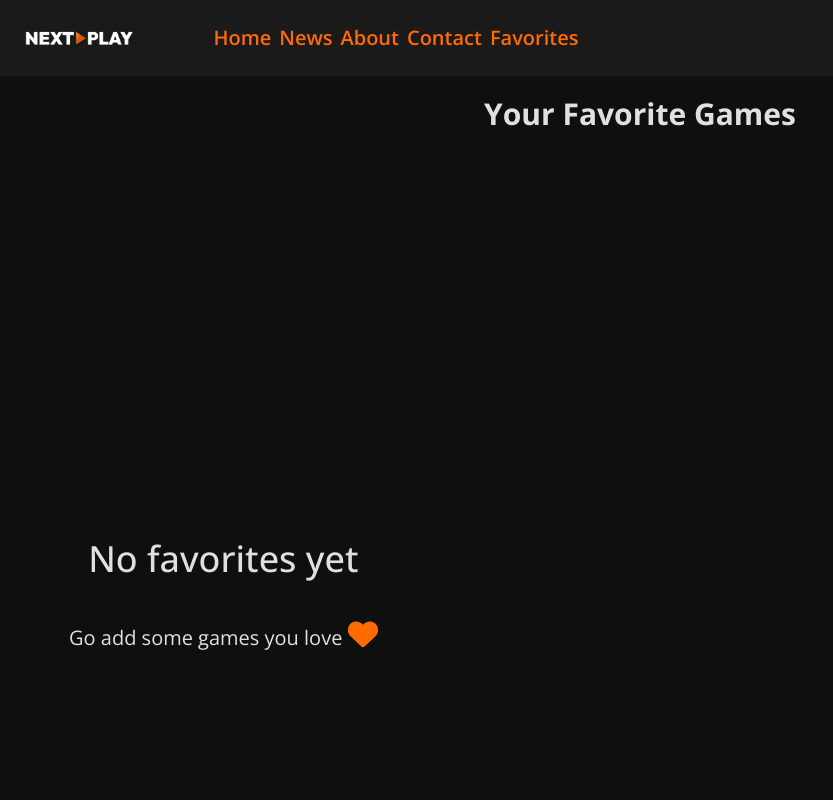
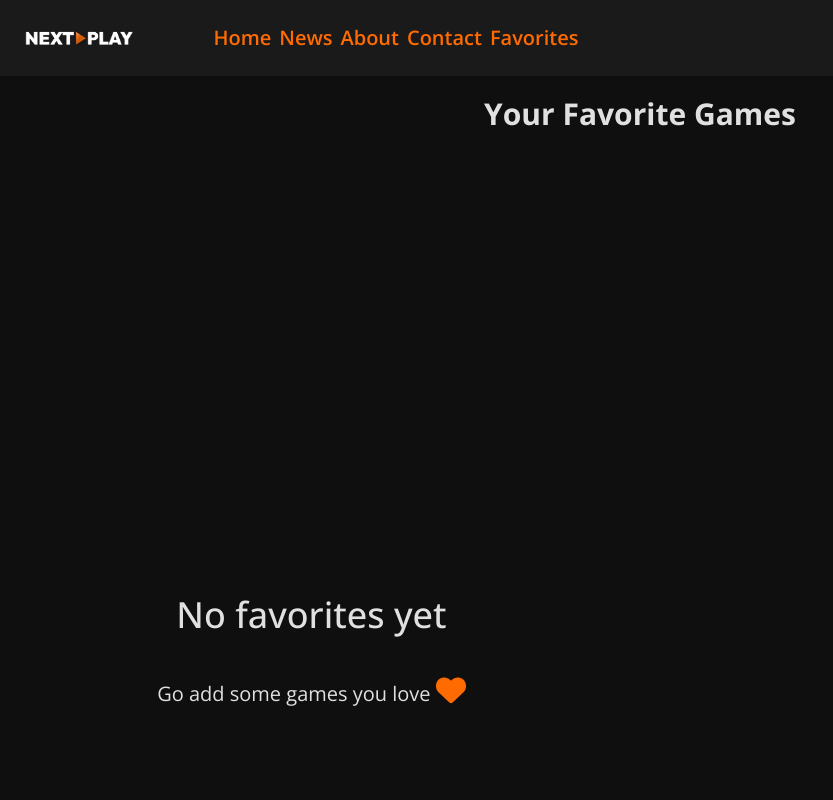
Before and after one commit to DanielCikora/next-play, a Next.js app: page /favorites in a window 1280 px wide. Shown: the top 800 px of the page, without its empty margins (0-833 px from the left). Built offline with nearby package versions, Linux system fonts and the light colour scheme.

Commit message:
Search - No matches error handing done.

```diff
--- a/src/app/favorites/page.tsx
+++ b/src/app/favorites/page.tsx
@@ -1,22 +1,20 @@
 "use client";
-
 import { useFavoriteStore } from "@/store/store";
 import Card from "@/components/ui/Card";
 import { FontAwesomeIcon } from "@fortawesome/react-fontawesome";
 import { faHeart } from "@fortawesome/free-solid-svg-icons";
-
 export default function FavoritesPage() {
-  const { favorites } = useFavoriteStore();
+  const favorites = useFavoriteStore((state) => state.favorites);
   return (
-    <main className='min-h-dvh pt-24'>
-      <div className='wrapper'>
+    <main className='min-h-dvh pt-24 bg-gunmetal'>
+      <div className='md:px-5 w-full max-w-fit mx-auto'>
         <section className='favorites-content'>
-          <h2 className='text-3xl font-bold mb-6 text-center'>
+          <h2 className='text-3xl font-bold mb-20 text-center'>
             Your Favorite Games
           </h2>
           <div className='grid place-items-center gap-5 custom-grid'>
             {favorites.length === 0 ? (
-              <section className='min-h-dvh pt-20 grid place-items-center text-center'>
+              <div className='min-h-dvh pt-20 grid place-items-center text-center'>
                 <div className='flex flex-col gap-10'>
                   <h2 className='text-4xl font-medium'>No favorites yet</h2>
                   <p className='text-xl'>
@@ -27,7 +25,7 @@ export default function FavoritesPage() {
                     />
                   </p>
                 </div>
-              </section>
+              </div>
             ) : (
               favorites.map((game) => <Card key={game.id} game={game} />)
             )}
--- a/src/components/layout/games/Games.tsx
+++ b/src/components/layout/games/Games.tsx
@@ -41,7 +41,7 @@ export default function Games() {
   return (
     <section className='games min-h-dvh md:pt-26 w-full'>
       <div className='md:px-5 w-full'>
-        <div className='mb-6 w-full flex md:flex-row flex-col gap-5'>
+        <div className='mb-6 w-full flex md:flex-row flex-col justify-between gap-5'>
           <Search
             onChange={handleChange}
             value={search}
@@ -57,6 +57,10 @@ export default function Games() {
         {loadingSearch ? (
           <h2 className='text-3xl pt-20 font-semibold text-center'>
             Loading games...
+          </h2>
+        ) : filteredItems.length === 0 ? (
+          <h2 className='text-3xl pt-20 font-semibold text-center'>
+            No games found.
           </h2>
         ) : (
           <div className='grid place-items-center gap-5 custom-grid'>
--- a/src/components/ui/Card.tsx
+++ b/src/components/ui/Card.tsx
@@ -19,7 +19,7 @@ export default function Card({ game }: CardPropsDataTypes) {
           />
         </CardItem>
         <CardItem translateZ='20' className='text-left w-full'>
-          <span className='flex justify-between w-full min-h-[70px]'>
+          <span className='flex justify-between items-start w-full h-[70px]'>
             <h2 className='text-2xl font-bold'>{game.title}</h2>
             <button
               onClick={() => {
@@ -29,10 +29,13 @@ export default function Card({ game }: CardPropsDataTypes) {
               className='cursor-pointer'
             >
               {isFav ? (
-                <FontAwesomeIcon className='block text-3xl' icon={solidHeart} />
+                <FontAwesomeIcon
+                  className='block text-3xl text-burnt-orange'
+                  icon={solidHeart}
+                />
               ) : (
                 <FontAwesomeIcon
-                  className='block text-3xl'
+                  className='block text-3xl text-burnt-orange'
                   icon={regularHeart}
                 />
               )}
--- a/src/components/ui/Search.tsx
+++ b/src/components/ui/Search.tsx
@@ -12,7 +12,7 @@ export default function Search({
       value={value}
       aria-label={ariaLabel}
       autoComplete='off'
-      className='block selection:outline-none focus:ringt-0 outline-none w-full max-w-[700px] bg-charcoal border border-solid border-white p-3 rounded'
+      className='block selection:outline-none focus:ringt-0 outline-none w-full max-w-[800px] bg-charcoal border border-solid border-white p-4 rounded'
       onChange={onChange}
     />
   );
--- a/src/components/ui/Select.tsx
+++ b/src/components/ui/Select.tsx
@@ -10,7 +10,7 @@ export default function Select({
       onChange={onChange}
       value={value}
       name={name}
-      className='p-3 border border-solid border-white rounded text-white bg-charcoal'
+      className='p-4 border border-solid border-white rounded text-white bg-charcoal'
     >
       {options.map((option, i) => (
         <option value={option} key={i}>
```
